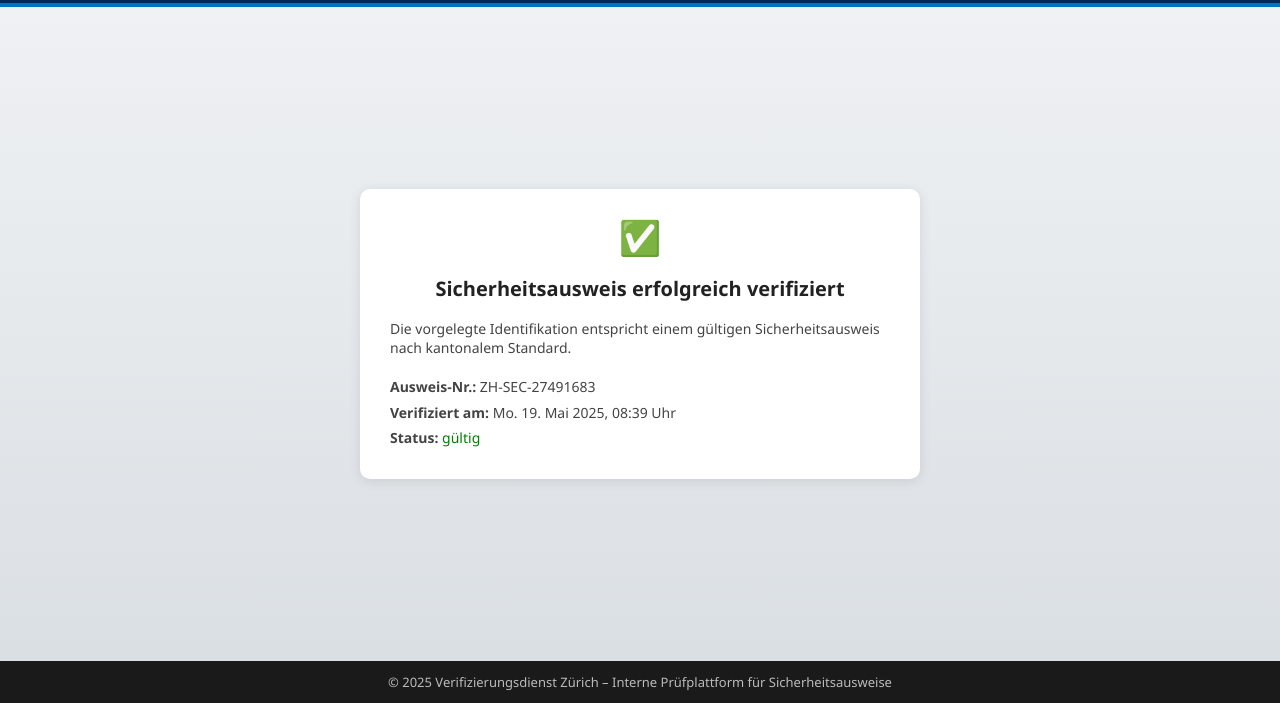
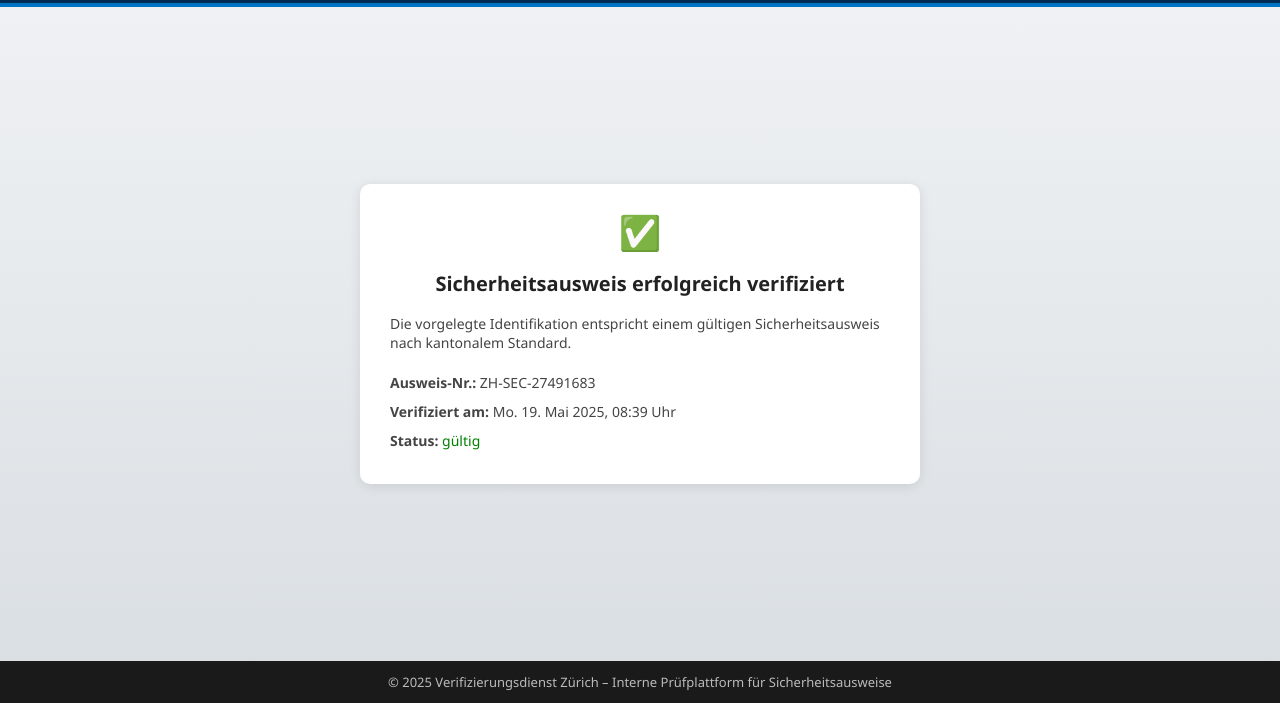
Before and after one commit to IDverification/Test-1, a plain HTML site: page index.html in a window 1280 px wide. Shown: the part 97-800 px from the top of the page. Drawn offline with Linux system fonts and the light colour scheme.

Commit message:
Update index.html

```diff
--- a/index.html
+++ b/index.html
@@ -92,8 +92,8 @@
     }
 
     .info-list p {
-      margin: 6px 0;
-      line-height: 1.4;
+      margin: 8px 0;
+      line-height: 1.5;
     }
 
     .footer {
```
